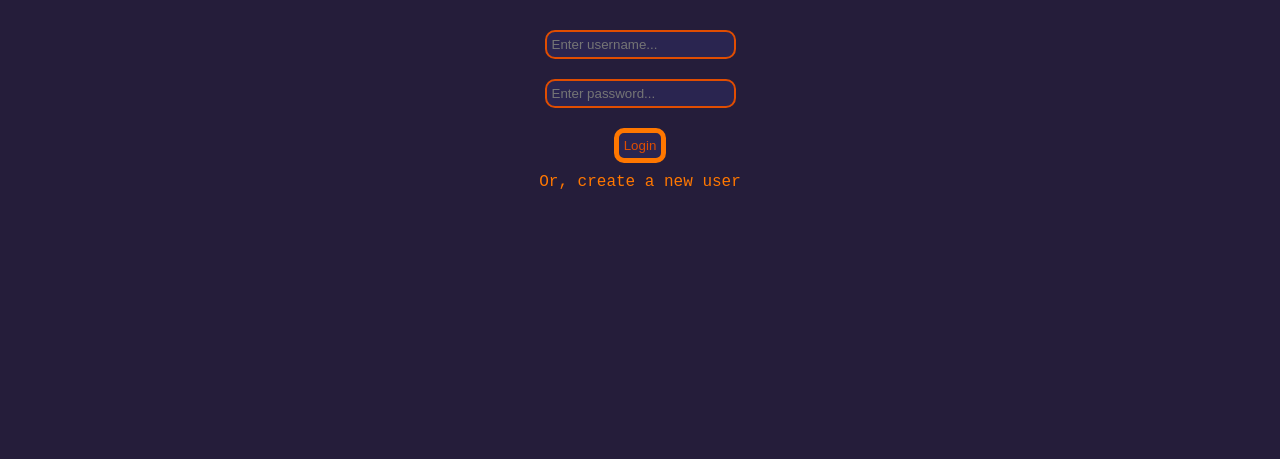
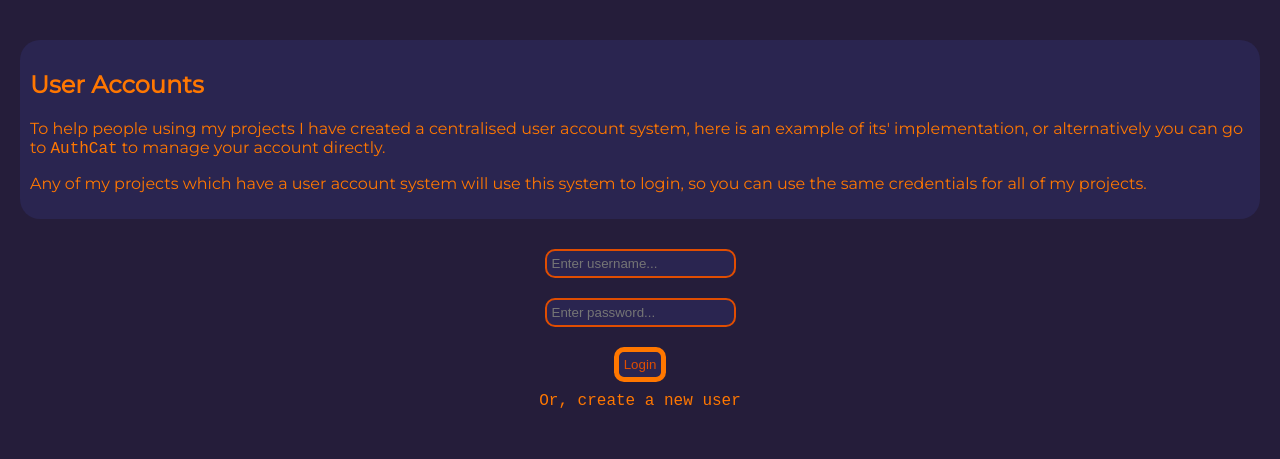
Before and after one commit to Nathcat/nathcat.net, a PHP site: page /user in a window 1280 px wide. Shown: the part 136-595 px from the top of the page. Run offline with PHP 8.4, Linux system fonts and the light colour scheme; some libraries are stand-ins or nearby versions.

Commit message:
Add message and link to AuthCat on SSO page.

```diff
--- a/user/index.php
+++ b/user/index.php
@@ -16,6 +16,18 @@
             <?php include("../header.php"); ?>
 
             <div class="main align-center">
+                <div class="content-card">
+                    <h2>User Accounts</h2>
+                    <p>
+                        To help people using my projects I have created a centralised user account system, here is an example of its' implementation,
+                        or alternatively you can go to <a href="https://data.nathcat.net/sso">AuthCat</a> to manage your account directly.
+                    </p>
+                    <p>
+                        Any of my projects which have a user account system will use this system to login, so you can use the same credentials
+                        for all of my projects.
+                    </p>
+                </div>
+
                 <?php
                 $session_name = session_name("AuthCat-SSO");
                 session_set_cookie_params(0, '/', '.nathcat.net');
```
